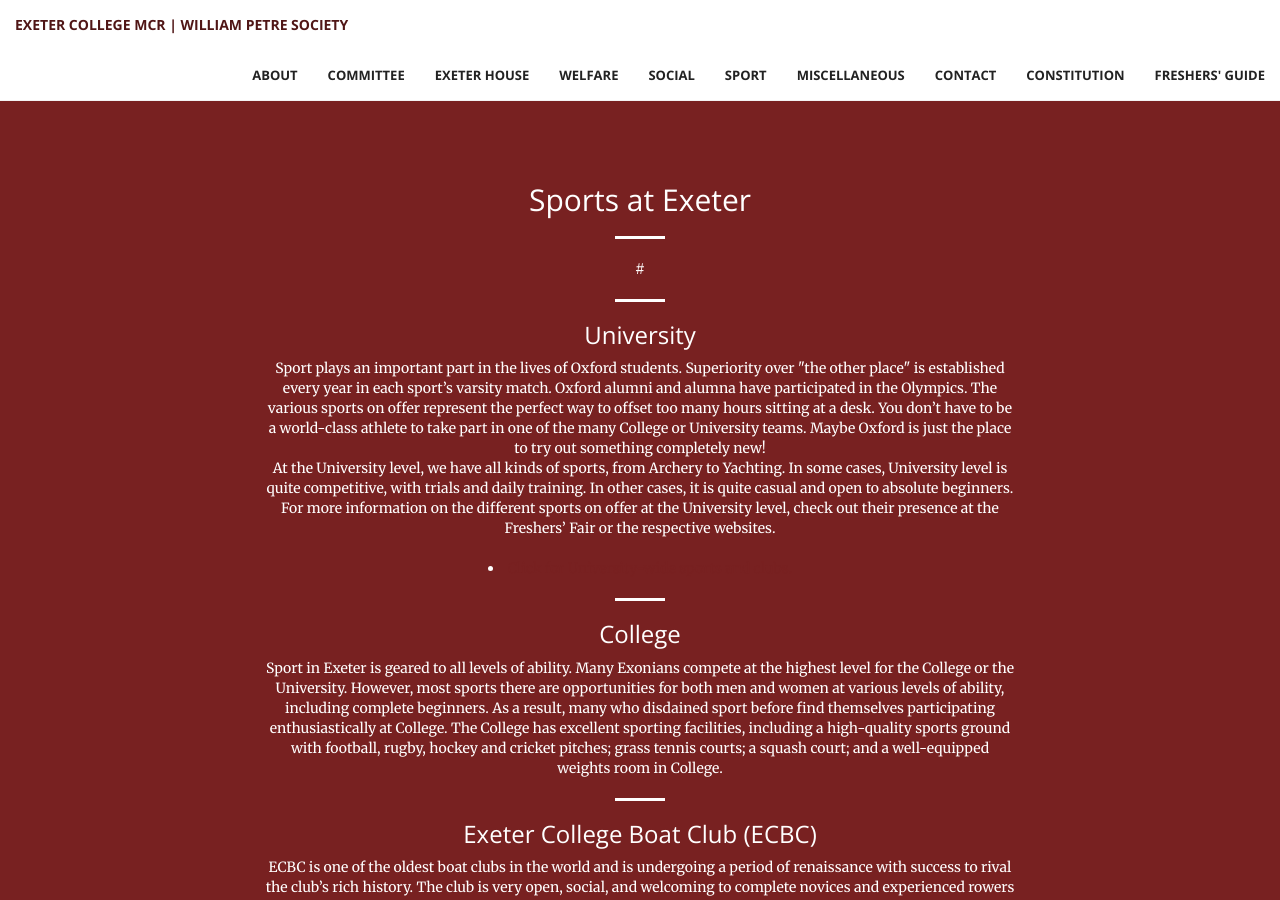
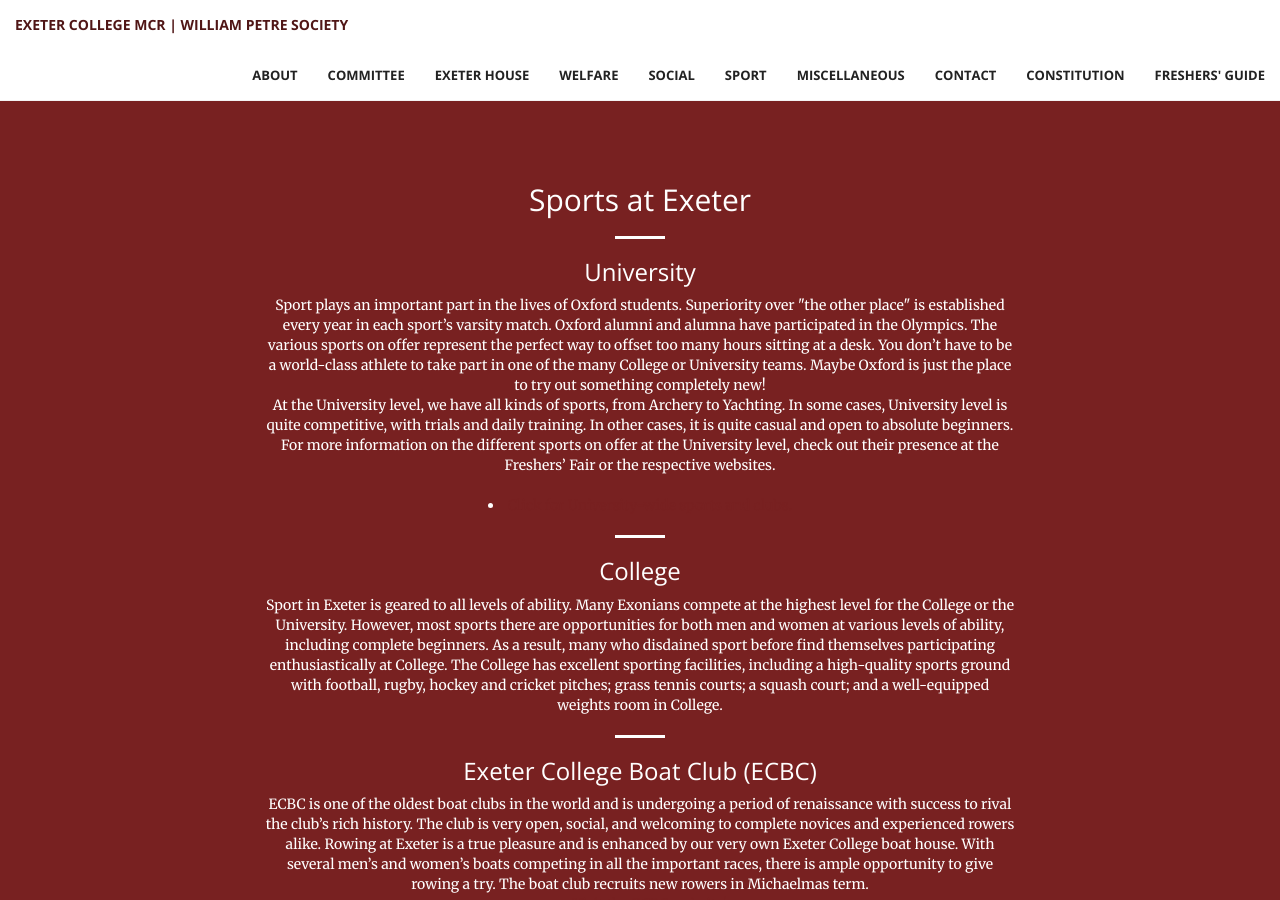
Before and after one commit to exetermcr/exetermcr.github.io, a Jekyll site: the page 5sport.html, which Jekyll copies as it is, in a window 1280 px wide and 900 px high, scrolled down 817 px. Built offline with Jekyll 4.4.1, drawn with Linux system fonts in a browser that asks for light colours.

Commit message:
Update 5sport.html

```diff
--- a/5sport.html
+++ b/5sport.html
@@ -1,6 +1,5 @@
 <!DOCTYPE html>
 <html lang="en">
-<body link="white">
 
 <head>
 
@@ -110,7 +109,6 @@
                     <hr class="light">
                     <p class="text-faded">
 <p></p>
-#<hr class="light">
 <h3>University</h3>
 
 Sport plays an important part in the lives of Oxford students. Superiority over "the other place" is established every year in each sport’s varsity match. Oxford alumni and alumna have participated in the Olympics.
```
